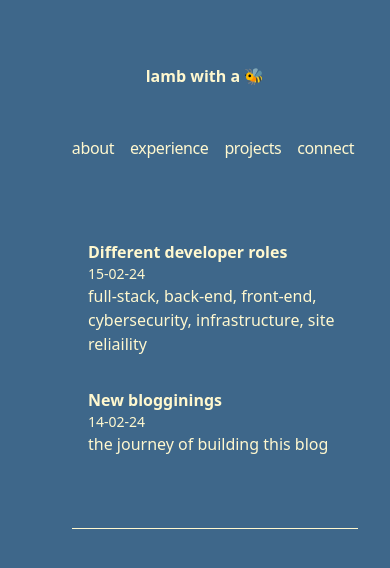
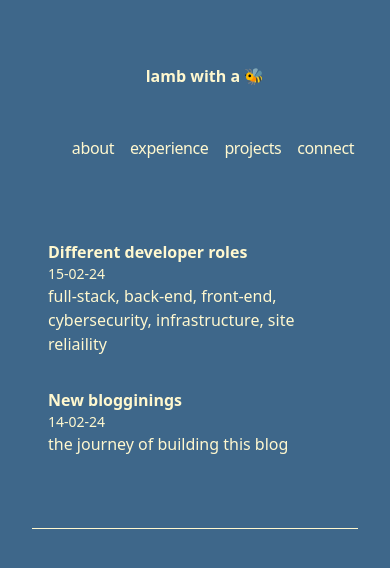
Before and after one commit to lamb-chen/website, a Next.js app: page / in a window 390 px wide. Shown: the top 568 px of the page. Built offline with nearby package versions, Linux system fonts and the light colour scheme.

Commit message:
Trying to center nav

```diff
--- a/app/layout.tsx
+++ b/app/layout.tsx
@@ -40,7 +40,7 @@ export default function RootLayout({
             <Navbar/>
           </div>
         </div>
-        <div className="ml-10 max-w-2xl pt-28 flex-grow">
+        <div className="mx-auto ml-5 max-w-2xl pt-28 flex-grow">
           {children}
           {footer}
         </div>
--- a/styles/globals.css
+++ b/styles/globals.css
@@ -26,12 +26,13 @@
       /* Adjust the padding for the header as needed */
       padding-top: 0.25em;
       position: absolute;
-      top: 0;
-      left: 0;
-      right: 0;
+      left: 50%;
+      transform: translateX(-50%);
+
     }
 
     .pt-28 {
+      margin: auto;
       padding-top: 14em;
       padding-left: 2em;
       padding-right: 2em;
```
